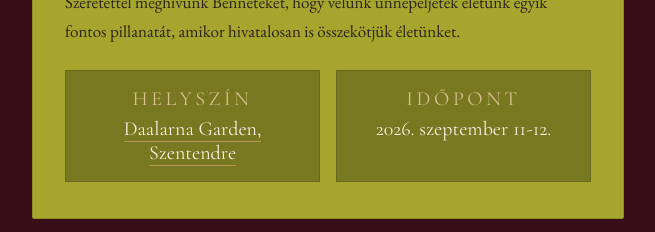
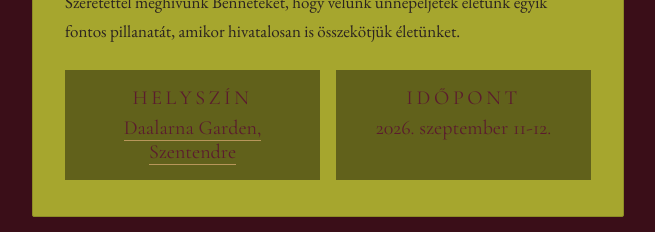
Before and after one commit to domonkospapp/eskuvo, a Next.js app: page / in a window 1280 px wide. Shown: the part 469-701 px from the top of the page, without its empty margins (312-967 px from the left). Built offline with nearby package versions, Linux system fonts and the light colour scheme.

Commit message:
fix: detail-box keret nélkül, bordó szöveg, erősebb sötétítés
Co-Authored-By: Claude Haiku 4.5 <noreply@anthropic.com>

```diff
--- a/app/globals.css
+++ b/app/globals.css
@@ -299,26 +299,26 @@ footer.divider-foot{padding:40px 24px 0;}
   margin-top:24px;
 }
 .detail-box{
-  background:rgba(0,0,0,0.28);
-  border:1px solid rgba(0,0,0,0.12);
+  background:rgba(0,0,0,0.42);
+  border:none;
   padding:16px 18px;
   text-align:center;
 }
-.detail-box .course-label{margin:0 0 6px;text-align:center;color:var(--gold-light);}
+.detail-box .course-label{margin:0 0 6px;text-align:center;color:var(--wine);}
 .detail-box p{
   margin:0;
   font-family:'Cormorant Garamond', serif;
   font-size:20px;
-  color:var(--cream);
+  color:var(--wine);
 }
 .detail-link{
-  color:var(--cream);
+  color:var(--wine);
   text-decoration:none;
   border-bottom:1px solid var(--gold);
 }
 .detail-link:hover{
-  color:var(--gold-light);
-  border-bottom-color:var(--gold-light);
+  color:var(--wine-dark);
+  border-bottom-color:var(--wine);
 }
 .photo-frame{
   margin:36px 0 0;
```
